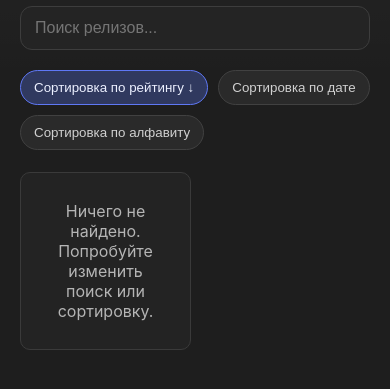
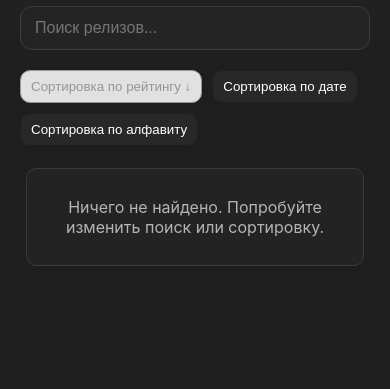
Before and after one commit to maded3v/Music-Inspector, a website: page public/releases.html in a window 390 px wide. Shown: the part 147-536 px from the top of the page. Drawn offline with Linux system fonts and the light colour scheme; no server answers.

Commit message:
ui+logic

```diff
--- a/public/css/style.css
+++ b/public/css/style.css
@@ -961,32 +961,58 @@ text-decoration: none;
 }
 
 .sort-btn {
-  padding: 9px 13px;
-  background: #2a2a2a;
-  border: 1px solid #414141;
-  border-radius: 999px;
-  color: #d0d0d0;
+  padding: 8px 10px;
+  background-color: #282828;
+  border: 1px solid #1e1e1e;
+  border-radius: 10px;
+  color: white;
   cursor: pointer;
-  transition: background 0.2s, color 0.2s, border-color 0.2s;
+  user-select: none;
+  transition: color 0.3s, background-color 0.3s, border-color 0.3s;
 }
 
 .sort-btn:hover {
-  background: #373737;
-  color: #f0f0f0;
+  background-color: #E1E1E1;
+  color: #969696;
+  border: #969696 1px solid;
 }
 
 .sort-btn.is-active {
-  border-color: #5f78f6;
-  background: #30395f;
-  color: #ecf0ff;
+  background-color: #E1E1E1;
+  color: #969696;
+  border: #969696 1px solid;
 }
 
 .releases-grid {
   display: grid;
-  grid-template-columns: repeat(auto-fill, 171px);
-  gap: 18px;
-  justify-content: start;
+  grid-template-columns: repeat(6, 161px);
+  gap: 16px;
+  justify-content: center;
   align-items: start;
+}
+
+@media (max-width: 1120px) {
+  .releases-grid {
+    grid-template-columns: repeat(5, 161px);
+  }
+}
+
+@media (max-width: 960px) {
+  .releases-grid {
+    grid-template-columns: repeat(4, 161px);
+  }
+}
+
+@media (max-width: 780px) {
+  .releases-grid {
+    grid-template-columns: repeat(3, 161px);
+  }
+}
+
+@media (max-width: 600px) {
+  .releases-grid {
+    grid-template-columns: repeat(2, 161px);
+  }
 }
 
 .releases-page .releases-grid .track-card {
```
Also changed, not shown: public/track.html (+8 -2 lines).
